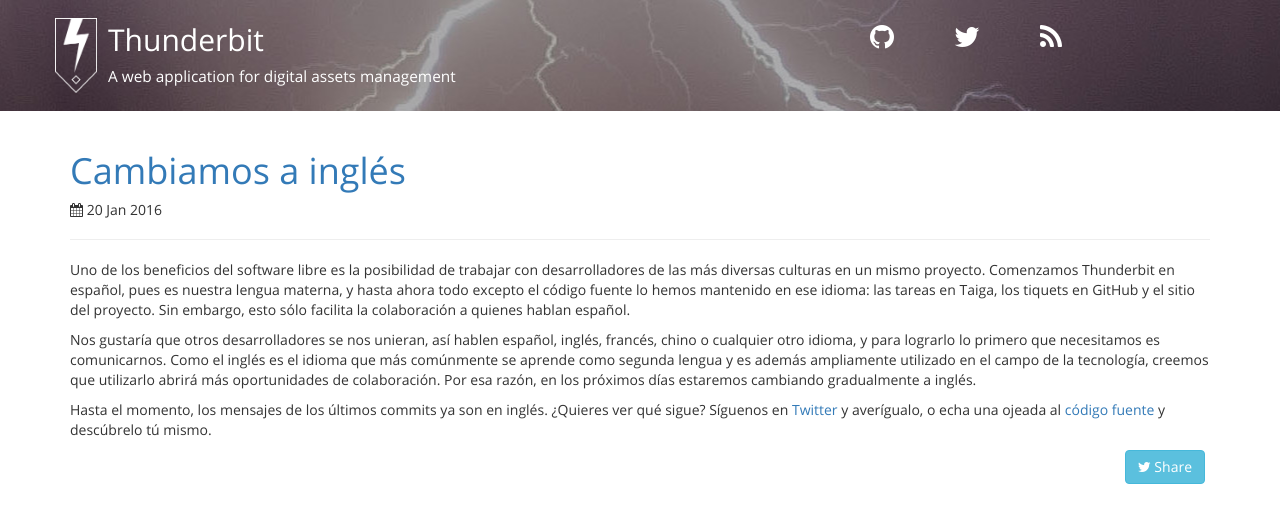
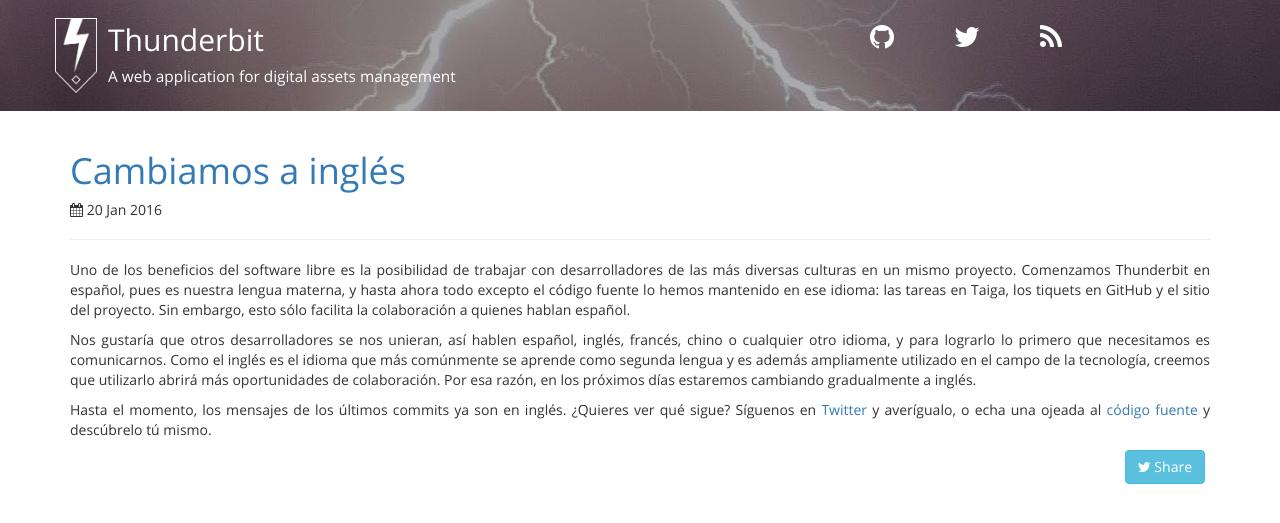
Before and after one commit to thunderbit/thunderbit, a Jekyll site: the page built from _posts/2016-1-20-cambiamos-a-ingles.md, in a window 1280 px wide. Shown: the top 523 px of the page. Built offline with Jekyll 4.4.1, drawn with Linux system fonts in a browser that asks for light colours; comment, search, counter and statistics services are not loaded.

Commit message:
Justified blog posts content

```diff
--- a/_layouts/post.html
+++ b/_layouts/post.html
@@ -10,7 +10,7 @@ layout: basic
         <h1><a href="{{ site.baseurl }}{{ page.url }}">{{ page.title }}</a></h1>
         <p><i class="fa fa-calendar"></i> {{ page.date | date_to_string}}</p>
         </div>
-        {{ content }}
+        <div class="post-content">{{ content }}</div>
         {% include social-share.html %}
         {% if page.comments %}
           {% include disqus-universal-code.html %}
--- a/css/styles.css
+++ b/css/styles.css
@@ -88,6 +88,10 @@ header .container {
 	padding-left: 53px;
 }
 
+.post-content {
+	text-align: justify;
+}
+
 .social-buttons {
 	padding-top: 20px;
 }
```
